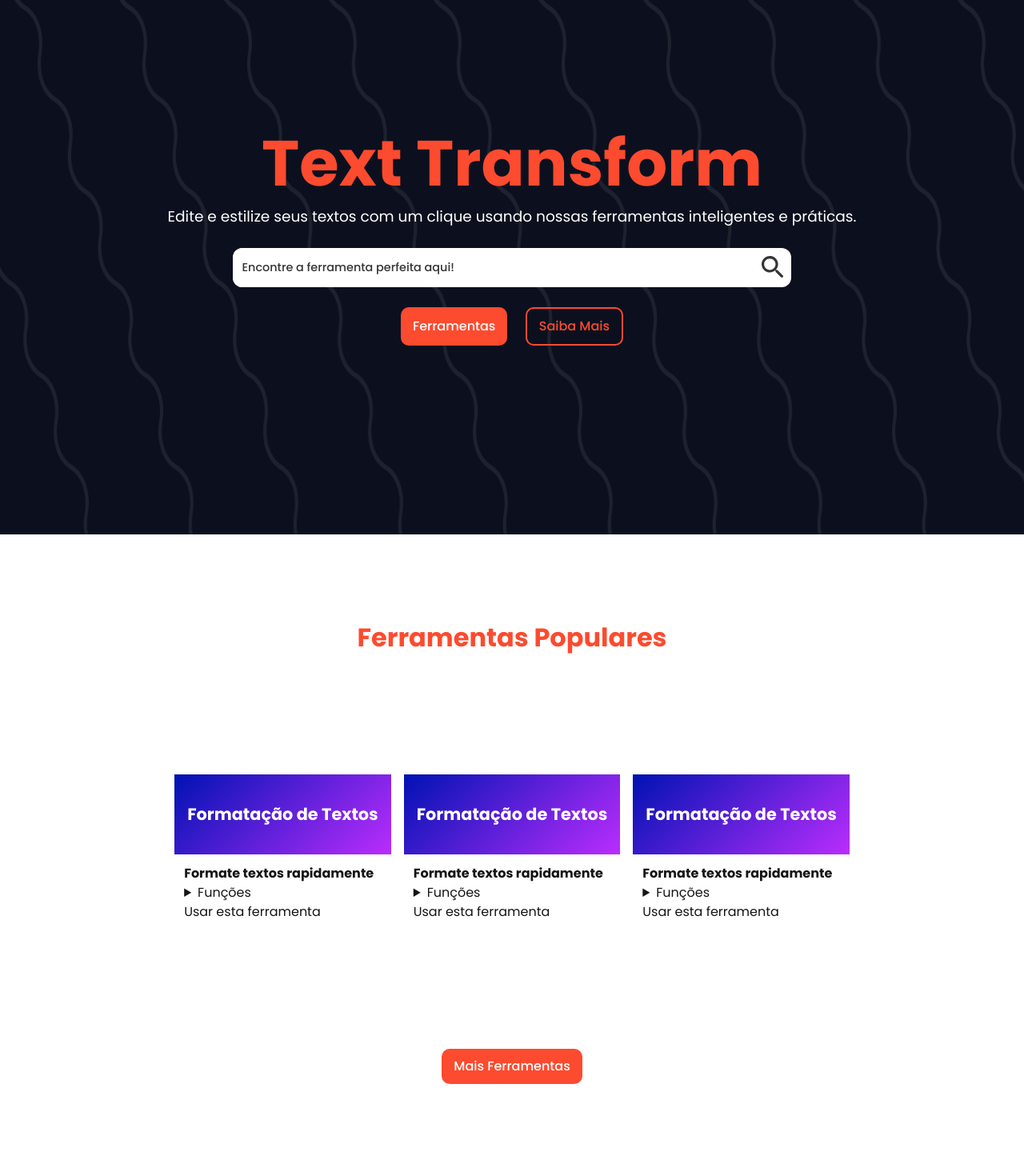
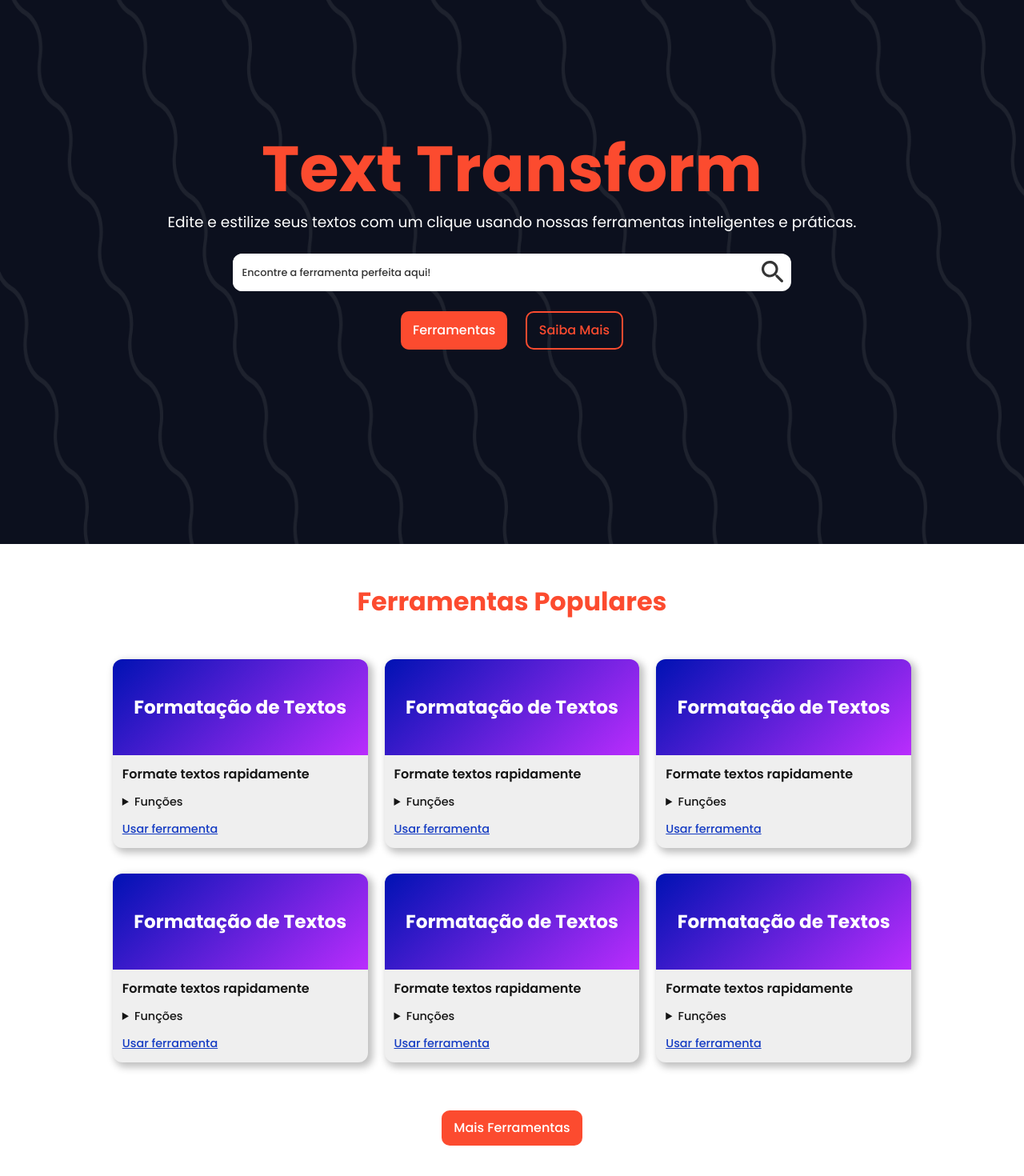
Before and after one commit to CauaRodrigues/text-transform, a Next.js app: page / in a window 1280 px wide. Shown: the part 132-1602 px from the top of the page at 80% size. Built offline with nearby package versions, Linux system fonts and the light colour scheme.

Commit message:
feat(user): seção 'Ferramentas Populares' e cards de ferramentas

```diff
--- a/src/app/page.scss
+++ b/src/app/page.scss
@@ -4,7 +4,7 @@
 
 .banner {
   width: 50%;
-  flex: 1;
+  height: 90vh;
 
   display: flex;
   flex-direction: column;
@@ -84,14 +84,23 @@
 }
 
 .section__container-cards {
-  width: 100%;
-  height: 95vh;
+  width: 80%;
+  min-height: 96vh;
   padding: 16px 0;
 
   display: flex;
   flex-direction: column;
   justify-content: space-around;
   align-items: center;
+  gap: 1rem;
+
+  @media (max-width: 710px) {
+    width: 90%;
+  }
+
+  @media (max-width: 500px) {
+    width: 100%;
+  }
 
   h2 {
     text-align: center;
@@ -102,4 +111,18 @@
       fonts.$wg-bold
     );
   }
+
+  .container-cards {
+    width: 100%;
+    display: grid;
+    grid-template-columns: repeat(3, 1fr);
+    gap: 1.3rem;
+
+    @media (max-width: 940px) {
+      grid-template-columns: repeat(2, 1fr);
+    }
+    @media (max-width: 450px) {
+      grid-template-columns: repeat(1, 1fr);
+    }
+  }
 }
--- a/src/app/page.tsx
+++ b/src/app/page.tsx
@@ -37,10 +37,10 @@ export default function Home() {
         <section className="section__container-cards">
           <h2>Ferramentas Populares</h2>
 
-          <div
-            className="container-cards"
-            style={{ display: "flex", flexWrap: "wrap", gap: "1rem" }}
-          >
+          <div className="container-cards">
+            <CardTool />
+            <CardTool />
+            <CardTool />
             <CardTool />
             <CardTool />
             <CardTool />
--- a/src/components/CardTool/index.tsx
+++ b/src/components/CardTool/index.tsx
@@ -15,7 +15,7 @@ export default function CardTool() {
           <summary>Funções</summary>
         </details>
 
-        <Link href="/ferramentas">Usar esta ferramenta</Link>
+        <Link href="/ferramentas">Usar ferramenta</Link>
       </div>
     </div>
   );
--- a/src/components/CardTool/styles.scss
+++ b/src/components/CardTool/styles.scss
@@ -3,14 +3,20 @@
 @use "@/styles/utils/fonts";
 
 .box__card-tools {
+  width: 100%;
+  margin-bottom: 12px;
+
   display: flex;
   flex-direction: column;
   align-items: center;
-  border-radius: 14px;
+
+  background-color: colors.$light-200;
+  border-radius: 12px;
+  box-shadow: 4px 4px 10px 2px rgba(0, 0, 0, 0.25);
 
   header {
     width: 100%;
-    height: 100px;
+    height: 120px;
     padding: 0 16px;
 
     display: flex;
@@ -19,6 +25,8 @@
 
     background: linear-gradient(317deg, #ba2dfd 0%, #0012b3 100%);
     background-blend-mode: darken;
+    border-top-right-radius: 12px;
+    border-top-left-radius: 12px;
 
     h3 {
       @include components.typography(
@@ -38,4 +46,36 @@
 
   display: flex;
   flex-direction: column;
+  align-items: flex-start;
+  gap: 12px;
+
+  h4 {
+    @include components.typography(
+      fonts.$sz-normal,
+      colors.$dark-200,
+      fonts.$wg-semibold
+    );
+  }
+
+  details {
+    summary {
+      cursor: pointer;
+
+      @include components.typography(
+        fonts.$sz-small,
+        colors.$dark-200,
+        fonts.$wg-medium
+      );
+    }
+  }
+
+  a {
+    text-decoration: underline;
+
+    @include components.typography(
+      fonts.$sz-small,
+      colors.$blue-100,
+      fonts.$wg-medium
+    );
+  }
 }
--- a/src/components/Header/styles.scss
+++ b/src/components/Header/styles.scss
@@ -4,7 +4,7 @@
 
 .header--main {
   width: 100%;
-  height: 100vh;
+  height: max-content;
   padding: 16px;
 
   display: flex;
@@ -12,7 +12,7 @@
   align-items: center;
 
   background-color: colors.$light-100;
-  color: colors.$gray-100;
+  color: colors.$gray-200;
 
   @media (max-width: 374px) {
     padding: 12px;
--- a/src/styles/globals.scss
+++ b/src/styles/globals.scss
@@ -5,6 +5,9 @@
 main {
   width: 100%;
   padding: 16px;
+  display: flex;
+  flex-direction: column;
+  align-items: center;
 }
 
 .btn--primary {
--- a/src/styles/utils/_fonts.scss
+++ b/src/styles/utils/_fonts.scss
@@ -4,12 +4,12 @@ $wg-medium: 500;
 $wg-semibold: 600;
 $wg-bold: 700;
 
-$sz-small-xx: 0.8rem;
-$sz-small-x: min(0.9rem, 4vw);
-$sz-small: 0.9rem;
+$sz-small-xx: 0.76rem;
+$sz-small-x: min(0.8rem, 3vw);
+$sz-small: min(0.9rem, 4vw);
 $sz-normal: min(1rem, 6vw);
 $sz-regular: min(1.1rem, 8vw);
 $sz-medium: min(1.16rem, 3.5vw);
-$sz-large: min(1.3rem, 6vw);
+$sz-large: min(1.45rem, 6vw);
 $sz-large-x: min(2rem, 9vw);
 $sz-large-xx: min(5rem, 12vw);
```
